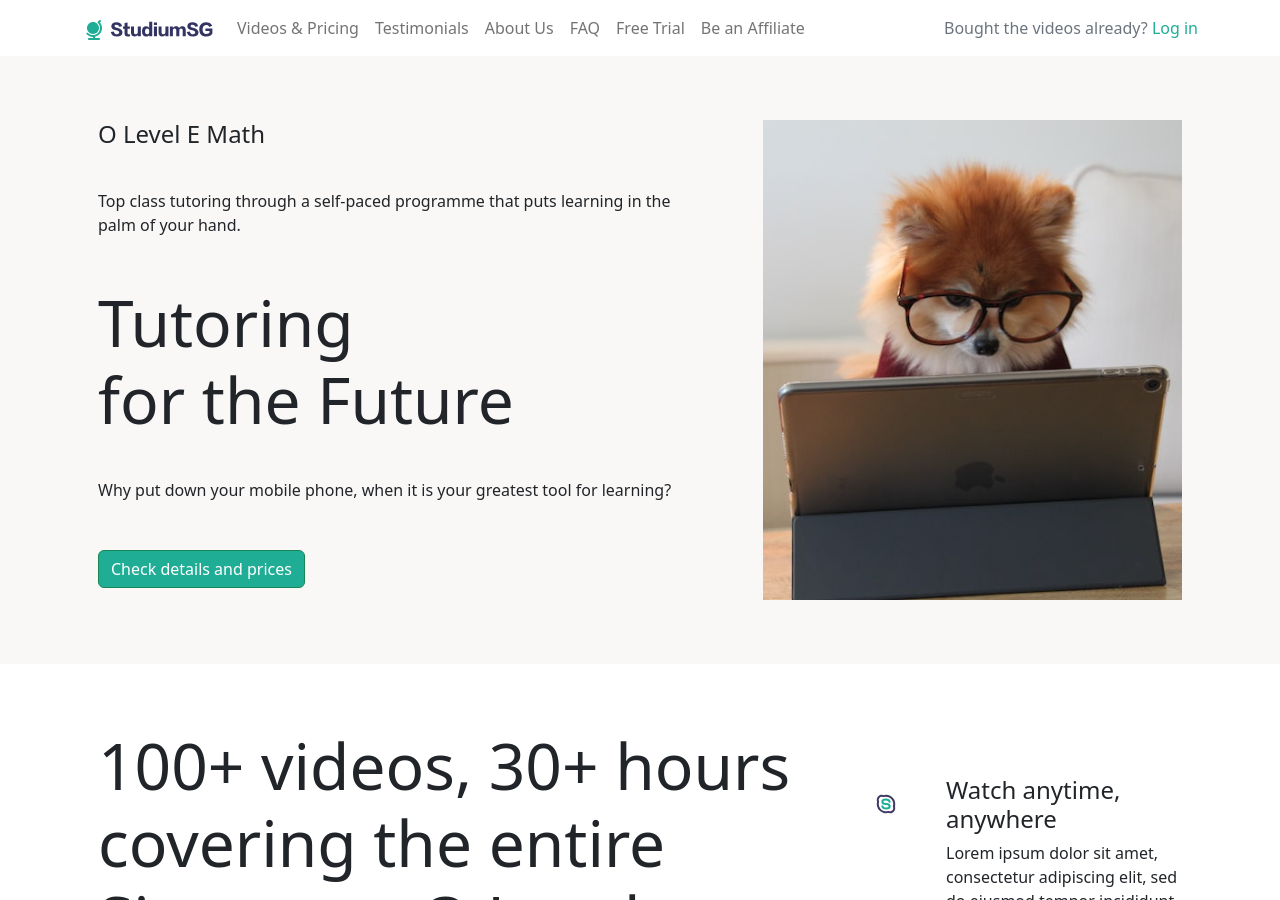
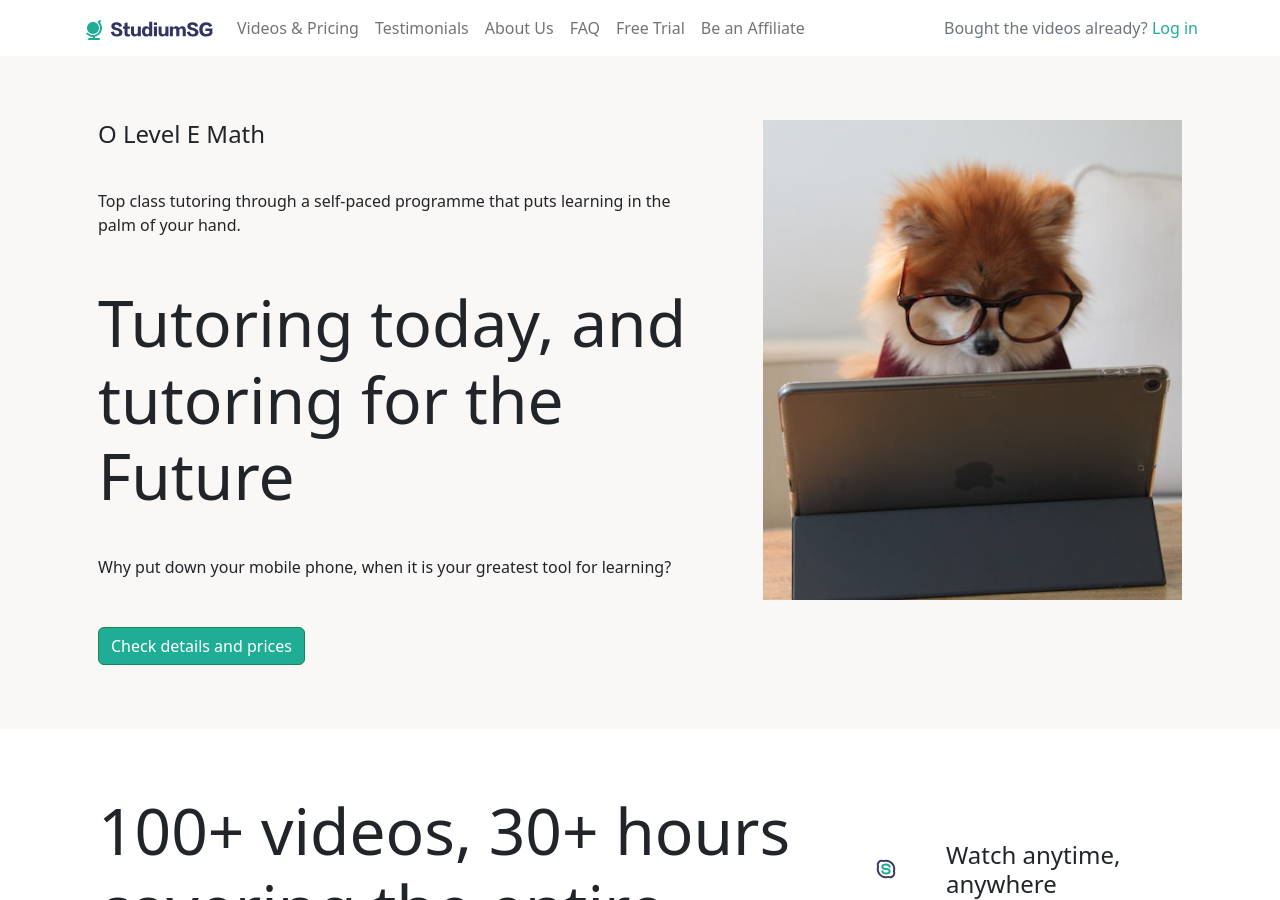
Before and after one commit to beefcakefu/studiumsg.github.io, a Jekyll site: the page built from home.markdown, in a window 1280 px wide and 900 px high. Built offline with Jekyll 4.4.1, drawn with Linux system fonts in a browser that asks for light colours; nearby versions of some CDN libraries.

Commit message:
Some changes

```diff
--- a/home.markdown
+++ b/home.markdown
@@ -14,7 +14,7 @@ layout: "home"
 hero-header-1: "O Level E Math"
 hero-byline-1: "Top class tutoring through a self-paced programme that puts learning in the palm of your hand."
 
-hero-header-2: "Tutoring<br>for the Future"
+hero-header-2: "Tutoring today, and tutoring for the Future"
 hero-byline-2: "Why put down your mobile phone, when it is your greatest tool for learning?"
 hero-button: "Check details and prices"
 
```
